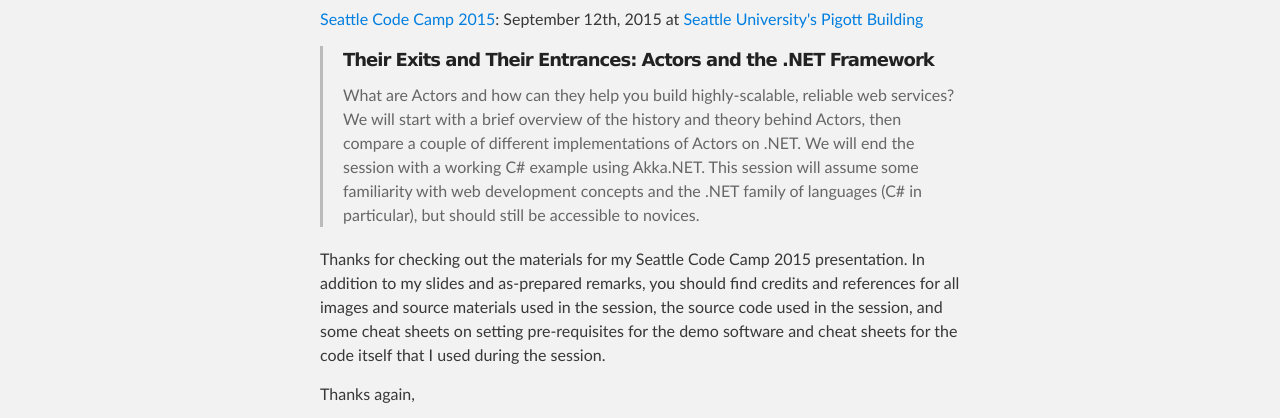
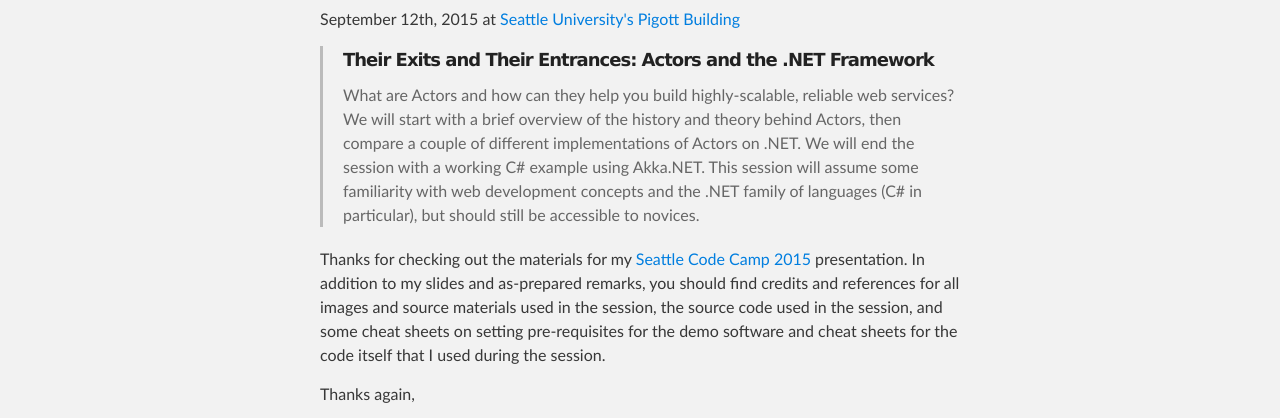
Before and after one commit to CarteriTrellis/CodeCamp2015, a plain HTML site: page index.html in a window 1280 px wide. Shown: the part 353-771 px from the top of the page. Drawn offline with Linux system fonts and the light colour scheme.

Commit message:
Update index.html

```diff
--- a/index.html
+++ b/index.html
@@ -32,12 +32,12 @@
         <h1>
 <a id="codecamp2015" class="anchor" href="#codecamp2015" aria-hidden="true"><span class="octicon octicon-link"></span></a>Seattle Code Camp 2015</h1>
 
-<p><a href="https://seattle.codecamp.us/">Seattle Code Camp 2015</a>: September 12th, 2015 at <a href="https://seattle.codecamp.us/Home/Venue/">Seattle University's Pigott Building</a></p>
+<p>September 12th, 2015 at <a href="https://seattle.codecamp.us/Home/Venue/">Seattle University's Pigott Building</a></p>
 
 <blockquote><h5>Their Exits and Their Entrances: Actors and the .NET Framework</h5>
 <p>What are Actors and how can they help you build highly-scalable, reliable web services? We will start with a brief overview of the history and theory behind Actors, then compare a couple of different implementations of Actors on .NET. We will end the session with a working C# example using Akka.NET. This session will assume some familiarity with web development concepts and the .NET family of languages (C# in particular), but should still be accessible to novices.</p>
 </blockquote>
-<p>Thanks for checking out the materials for my Seattle Code Camp 2015 presentation. In addition to my slides and as-prepared remarks, you should find credits and references for all images and source materials used in the session, the source code used in the session, and some cheat sheets on setting pre-requisites for the demo software and cheat sheets for the code itself that I used during the session.</p>
+<p>Thanks for checking out the materials for my <a href="https://seattle.codecamp.us/">Seattle Code Camp 2015</a> presentation. In addition to my slides and as-prepared remarks, you should find credits and references for all images and source materials used in the session, the source code used in the session, and some cheat sheets on setting pre-requisites for the demo software and cheat sheets for the code itself that I used during the session.</p>
 
 <p>Thanks again,</p>
 
```
